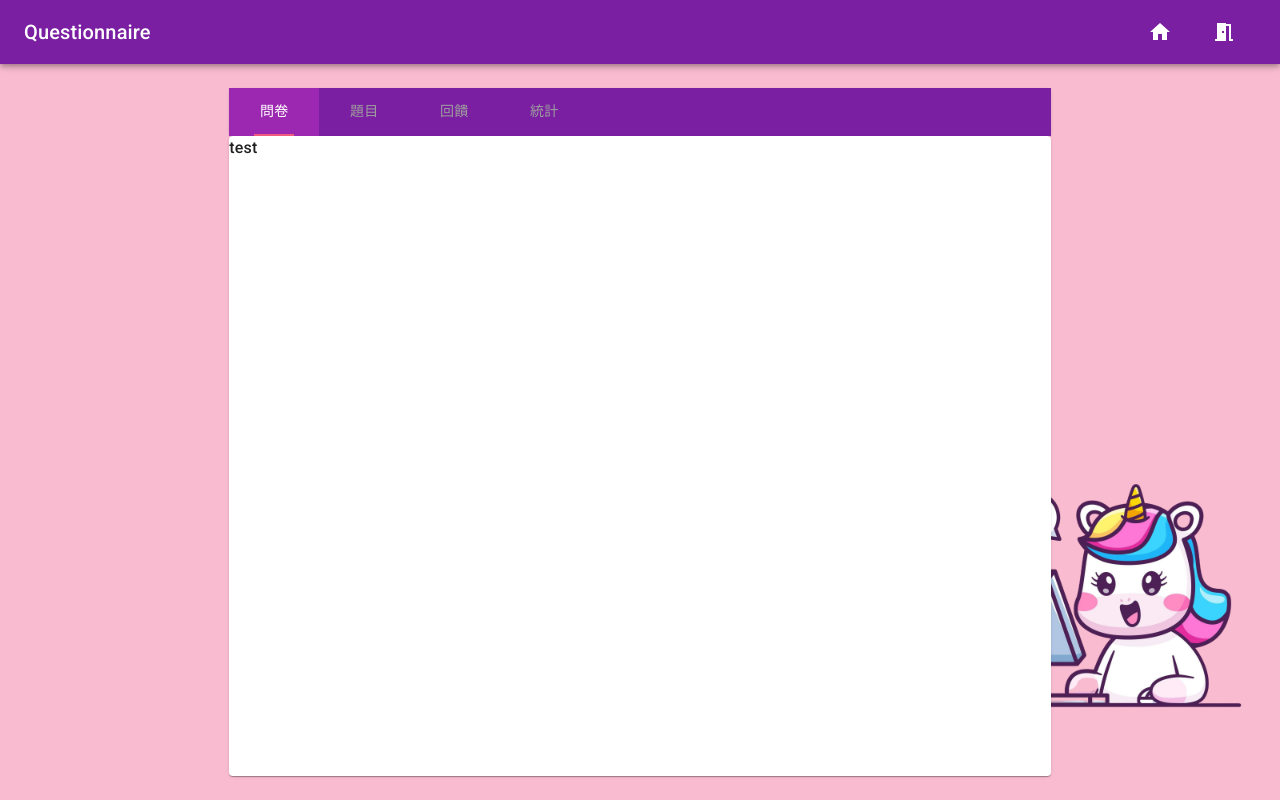
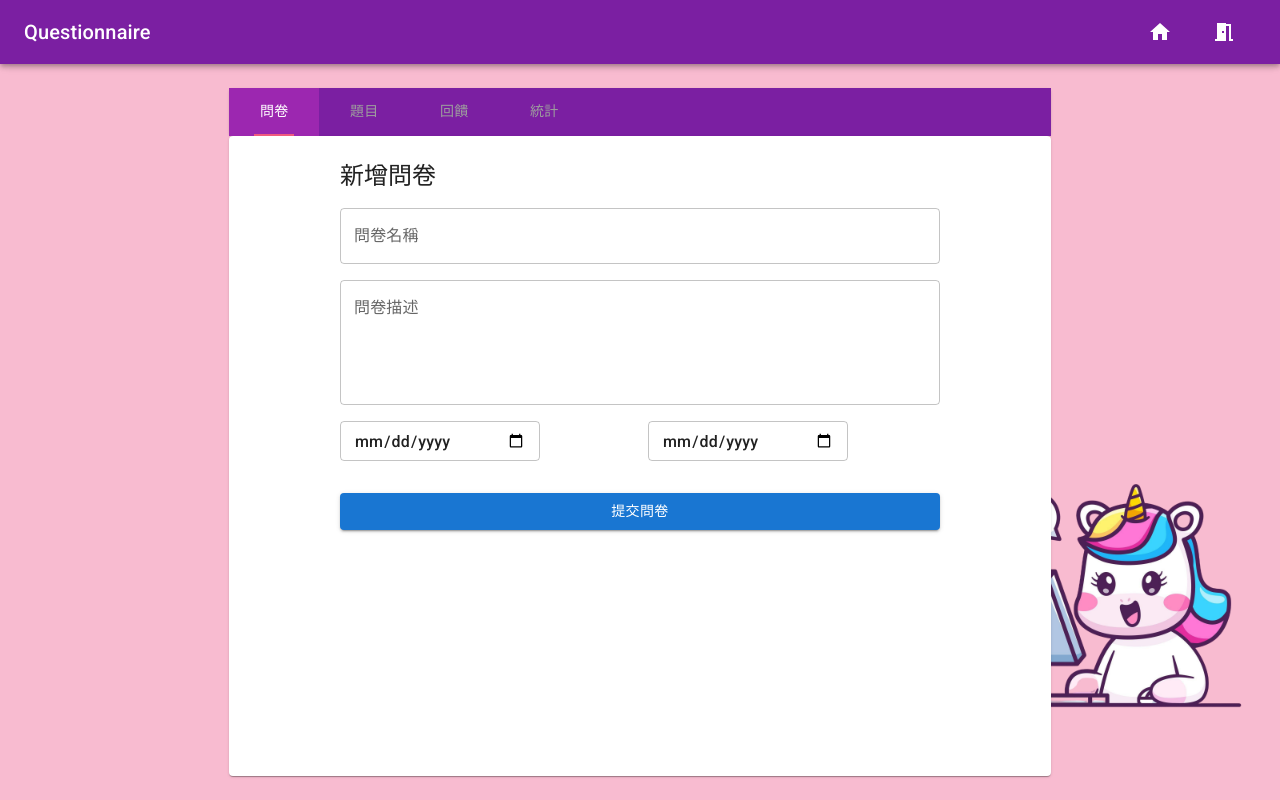
Before and after one commit to moonydog12/questionnaire-frontend, a React (Vite) app: page /backstage/panel/survey in a window 1280 px wide. Built offline with nearby package versions, Linux system fonts and the light colour scheme.

Commit message:
feat:新增 panel 新增問卷頁

```diff
--- a/src/back-stage/pages/TabSurvey.tsx
+++ b/src/back-stage/pages/TabSurvey.tsx
@@ -1,11 +1,78 @@
-// TODO:新增問卷頁
-
-import { Typography } from "@mui/material";
+import { useState } from 'react';
+import { TextField, Typography, Box, Grid2 as Grid, Button } from '@mui/material';
 
 export default function TabSurvey() {
+  const [surveyName, setSurveyName] = useState('');
+  const [surveyDescription, setSurveyDescription] = useState('');
+  const [startTime, setStartTime] = useState<Date | null>(null);
+  const [endTime, setEndTime] = useState<Date | null>(null);
+
+  const handleSubmit = () => {
+    console.log({
+      surveyName,
+      surveyDescription,
+      startTime: startTime,
+      endTime: endTime,
+    });
+  };
+
   return (
-    <div>
-      <Typography>test</Typography>
-    </div>
+    <Box sx={{ p: 3, maxWidth: '600px', margin: '0 auto' }}>
+      <Typography variant="h5" sx={{ mb: 2 }}>
+        新增問卷
+      </Typography>
+      <Grid container spacing={2}>
+        {/* 問卷名稱 */}
+        <Grid size={12}>
+          <TextField
+            fullWidth
+            label="問卷名稱"
+            variant="outlined"
+            value={surveyName}
+            onChange={(e) => setSurveyName(e.target.value)}
+          />
+        </Grid>
+
+        {/* 問卷描述 */}
+        <Grid size={12}>
+          <TextField
+            fullWidth
+            label="問卷描述"
+            variant="outlined"
+            multiline
+            rows={4}
+            value={surveyDescription}
+            onChange={(e) => setSurveyDescription(e.target.value)}
+          />
+        </Grid>
+
+        {/* 啟始時間 */}
+        <Grid size={6}>
+          <TextField
+            type="date"
+            onChange={(e) => setStartTime(new Date(e.target.value))}
+            sx={{ width: 200 }}
+            size="small"
+          />
+        </Grid>
+
+        {/* 結束時間 */}
+        <Grid size={6}>
+          <TextField
+            type="date"
+            onChange={(e) => setEndTime(new Date(e.target.value))}
+            sx={{ width: 200 }}
+            size="small"
+          />
+        </Grid>
+
+        {/* 提交按鈕 */}
+        <Grid size={12} sx={{ mt: 2 }}>
+          <Button variant="contained" color="primary" fullWidth onClick={handleSubmit}>
+            提交問卷
+          </Button>
+        </Grid>
+      </Grid>
+    </Box>
   );
 }
```
